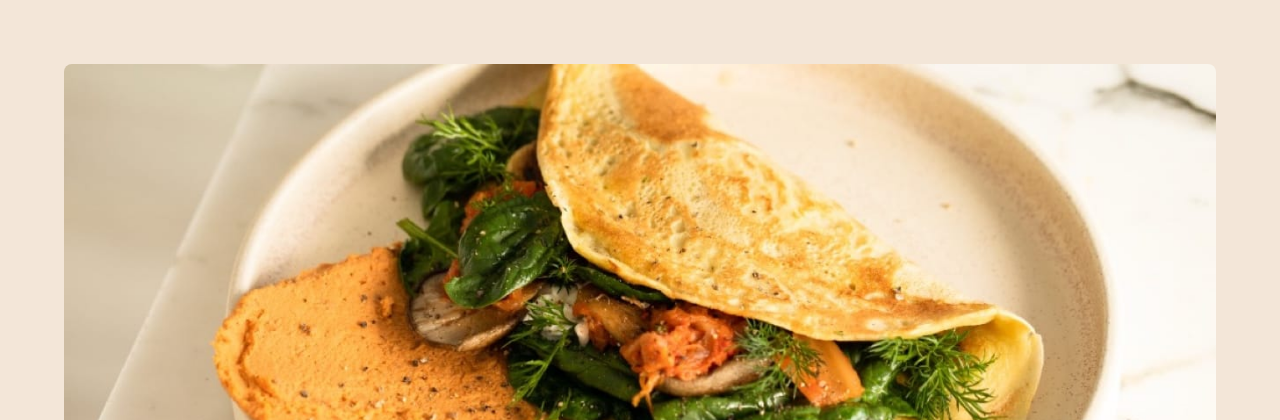
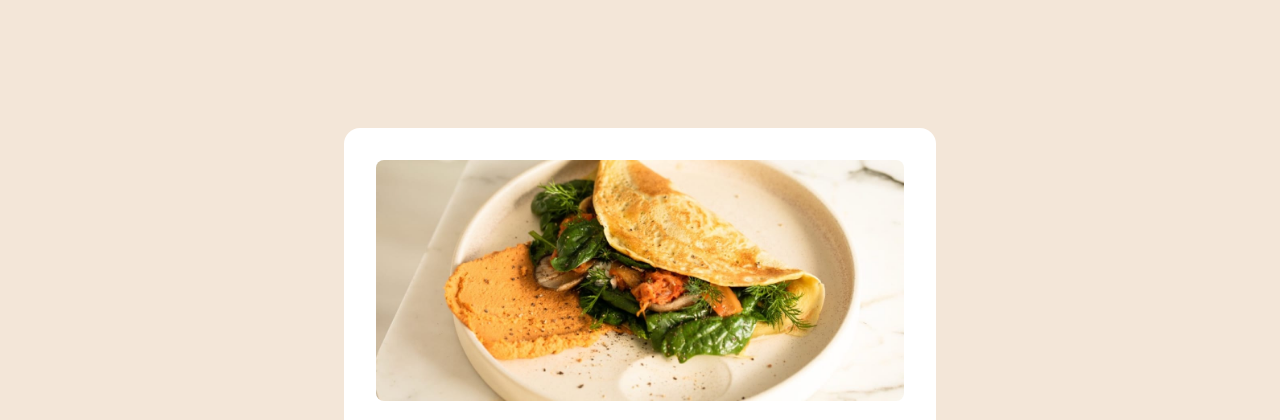
Before and after one commit to PigeonScratchuwu/Recipe-Page, a plain HTML site: page index.html in a window 1280 px wide. Shown: the top 420 px of the page. Drawn offline with Linux system fonts and the light colour scheme; a script that the page names is missing.

Commit message:
Update styles.css

```diff
--- a/styles.css
+++ b/styles.css
@@ -1,4 +1,4 @@
-.mega-container {
+main {
     background-color: hsl(0, 0%, 100%);
     border-radius: 1rem;
     padding: 2rem;
```
